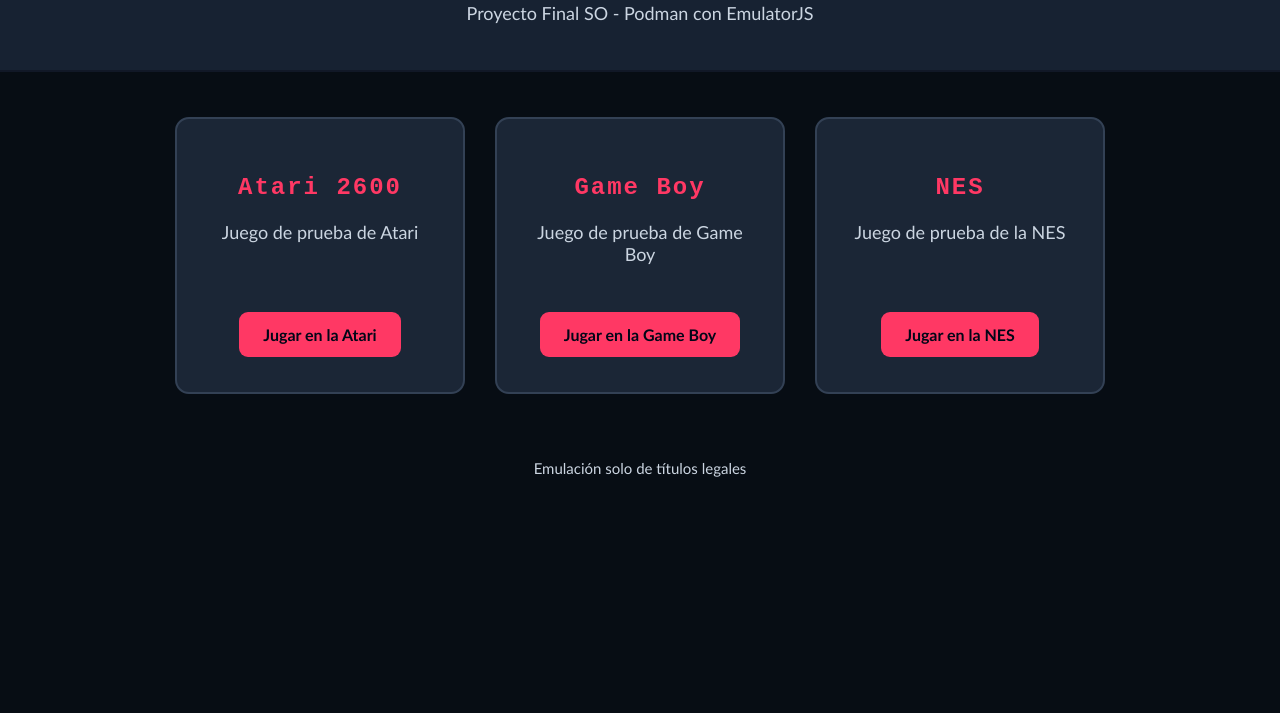
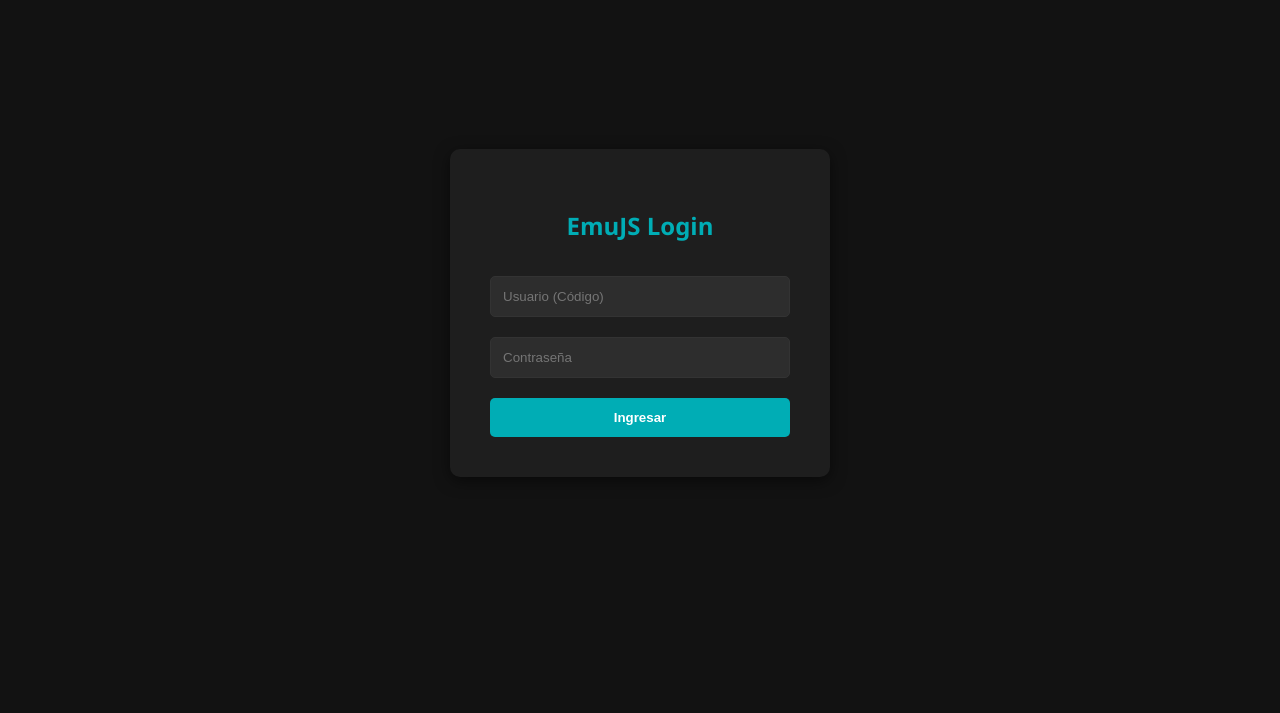
Before and after one commit to 25200666/retro-gaming-emulatorjs, a plain HTML site: page www/index.html in a window 1280 px wide. Shown: the part 87-800 px from the top of the page. Drawn offline with Linux system fonts and the light colour scheme.

Commit message:
Se agrega pantalla de login estatica para el emulador

```diff
--- a/www/index.html
+++ b/www/index.html
@@ -1,49 +1,77 @@
 <!DOCTYPE html>
 <html lang="es">
 <head>
-  <meta charset="UTF-8">
-  <title>RETRO GAMING WEB</title>
-  <link rel="stylesheet" href="css/styles.css">
+    <meta charset="UTF-8">
+    <meta name="viewport" content="width=device-width, initial-scale=1.0">
+    <title>Login - Retro Gaming Emulator</title>
+    <style>
+        body {
+            background-color: #121212;
+            color: #ffffff;
+            font-family: 'Segoe UI', Tahoma, Geneva, Verdana, sans-serif;
+            display: flex;
+            justify-content: center;
+            align-items: center;
+            height: 100vh;
+            margin: 0;
+        }
+        .login-box {
+            background: #1e1e1e;
+            padding: 40px;
+            border-radius: 10px;
+            box-shadow: 0 4px 15px rgba(0,0,0,0.5);
+            text-align: center;
+            width: 300px;
+        }
+        h2 { margin-bottom: 24px; color: #00adb5; }
+        input {
+            width: 100%;
+            padding: 12px;
+            margin: 10px 0;
+            border: 1px solid #333;
+            border-radius: 5px;
+            background: #2d2d2d;
+            color: white;
+            box-sizing: border-box;
+        }
+        button {
+            width: 100%;
+            padding: 12px;
+            background: #00adb5;
+            border: none;
+            color: white;
+            font-weight: bold;
+            border-radius: 5px;
+            cursor: pointer;
+            margin-top: 10px;
+        }
+        button:hover { background: #007a80; }
+        .error { color: #ff4444; font-size: 14px; margin-top: 10px; display: none; }
+    </style>
 </head>
+<body>
 
-<body>
-  <header>
-    <h1>Retro Gaming Web</h1>
-    <p>Proyecto Final SO - Podman con EmulatorJS</p>
-  </header>
+<div class="login-box">
+    <h2>EmuJS Login</h2>
+    <input type="text" id="username" placeholder="Usuario (Código)">
+    <input type="password" id="password" placeholder="Contraseña">
+    <button onclick="validarLogin()">Ingresar</button>
+    <div id="error-msg" class="error">Usuario o contraseña incorrectos</div>
+</div>
 
-  <main class="contenedor">
+<script>
+    function validarLogin() {
+        const user = document.getElementById('username').value;
+        const pass = document.getElementById('password').value;
 
-    <section class="tarjeta">
-      <h2>Atari 2600</h2>
-      <p>Juego de prueba de Atari</p>
-      <a class="boton"
-         href="play.html?core=atari2600&amp;rom=/roms/atari/juego_atari.bin&amp;name=Juego%20Atari">
-         Jugar en la Atari
-      </a>
-    </section>
+        // Aquí definen sus credenciales de acceso para la exposición
+        if (user === "25200666" && pass === "retro2026") {
+            window.location.href = "play.html";
+        } else {
+            document.getElementById('error-msg').style.display = 'block';
+        }
+    }
+</script>
 
-    <section class="tarjeta">
-      <h2>Game Boy</h2>
-      <p>Juego de prueba de Game Boy</p>
-      <a class="boton"
-         href="play.html?core=gb&amp;rom=/roms/gameboy/juego_gameboy.gbc&amp;name=Juego%20GameBoy">
-         Jugar en la Game Boy
-      </a>
-    </section>
-
-    <section class="tarjeta">
-      <h2>NES</h2>
-      <p>Juego de prueba de la NES</p>
-      <a class="boton"
-         href="play.html?core=nes&amp;rom=/roms/nes/juego_nes.nes&amp;name=Juego%20NES">
-         Jugar en la NES
-      </a>
-    </section>
-
-  </main>
-
-  <footer>
-    Emulación solo de títulos legales
-  </footer>
 </body>
+</html>
```
